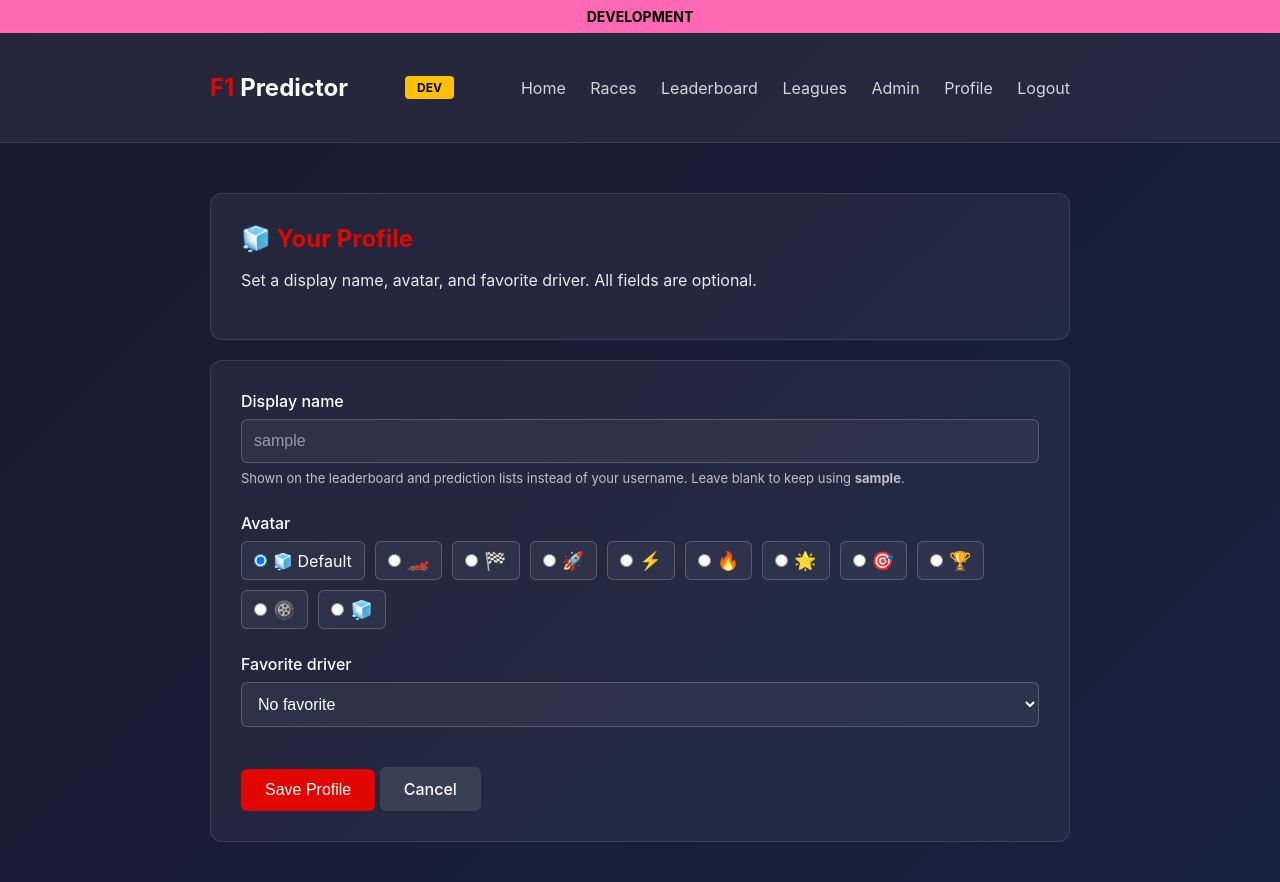
After one commit to brettswift/f1-predictor, a Flask app: page /profile in a window 1280 px wide. The commit adds this page. Run offline with Flask 3, Linux system fonts and the light colour scheme; the visitor is signed in with stand-in values (Sample User, id 1); data comes from the database, SQL or seed files in the repository; data that the repository does not hold is empty.

Commit message:
BUD-145: F1-13 minimal profile (display name, avatar, favorite driver) (#57)
- users table gains display_name, avatar_emoji, favorite_driver_id
  (additive migration for existing DBs)
- new /profile route (GET/POST) to edit all three; validates
  favorite_driver_id against drivers table and avatar_emoji against a
  fixed emoji set
- display_name_for()/avatar_for() helpers exposed as Jinja globals:
  display name falls back to username (never blank), avatar falls back
  to a deterministic default emoji (simple identicon) when unset
- leaderboard.html, race_detail.html, home.html now show display name
  + avatar instead of raw username
- nav link to /profile added to base.html
- tests/unit/test_profile.py: schema, fallback helpers, route CRUD +
  validation, persistence across a fresh session, and leaderboard /
  race-detail rendering

Co-authored-by: Buddy <buddy.bs.bot@gmail.com>
Co-authored-by: Claude Sonnet 5 <noreply@anthropic.com>

```diff
--- a/src/app.py
+++ b/src/app.py
@@ -95,6 +95,45 @@ def inject_current_user():
     """Make the current user available to all templates as current_user."""
     return dict(current_user=get_current_user())
 
+
+# F1-13 / BUD-145: minimal profile (display name, avatar, favorite driver).
+DEFAULT_AVATAR_EMOJIS = ['🏎️', '🏁', '🚀', '⚡', '🔥', '🌟', '🎯', '🏆', '🛞', '🧊']
+
+
+def default_avatar_for(key):
+    """Deterministic default avatar emoji (simple identicon) derived from a stable key."""
+    if not key:
+        return DEFAULT_AVATAR_EMOJIS[0]
+    idx = sum(ord(c) for c in str(key)) % len(DEFAULT_AVATAR_EMOJIS)
+    return DEFAULT_AVATAR_EMOJIS[idx]
+
+
+def display_name_for(user):
+    """Return the user's display name, falling back to username. Never blank."""
+    if not user:
+        return ''
+    keys = user.keys()
+    name = user['display_name'] if 'display_name' in keys else None
+    return (name or user['username'])
+
+
+def avatar_for(user):
+    """Return the user's chosen avatar emoji, or a deterministic default."""
+    if not user:
+        return DEFAULT_AVATAR_EMOJIS[0]
+    keys = user.keys()
+    emoji = user['avatar_emoji'] if 'avatar_emoji' in keys else None
+    if emoji:
+        return emoji
+    key = user['session_id'] if 'session_id' in keys else user['user_id'] if 'user_id' in keys else None
+    return default_avatar_for(key)
+
+
+@app.context_processor
+def inject_profile_helpers():
+    """Expose profile display helpers (display name / avatar fallback) to all templates."""
+    return dict(display_name_for=display_name_for, avatar_for=avatar_for)
+
 # Database helpers
 def get_db():
     """Get database connection for current request."""
@@ -158,6 +197,9 @@ def init_db():
             persona TEXT,
             email TEXT UNIQUE,
             legacy_user INTEGER DEFAULT 0,
+            display_name TEXT,
+            avatar_emoji TEXT,
+            favorite_driver_id INTEGER REFERENCES drivers(id),
             created_at TIMESTAMP DEFAULT CURRENT_TIMESTAMP
         )
     ''')
@@ -361,6 +403,19 @@ def _apply_migrations(db):
     if 'persona' not in users:
         db.execute('ALTER TABLE users ADD COLUMN persona TEXT')
         app.logger.info('Migration: users.persona added')
+
+    # F1-13 / BUD-145: minimal profile fields.
+    if 'display_name' not in users:
+        db.execute('ALTER TABLE users ADD COLUMN display_name TEXT')
+        app.logger.info('Migration: users.display_name added')
+    if 'avatar_emoji' not in users:
+        db.execute('ALTER TABLE users ADD COLUMN avatar_emoji TEXT')
+        app.logger.info('Migration: users.avatar_emoji added')
+    if 'favorite_driver_id' not in users:
+        # No FK enforcement via ALTER (SQLite limitation); the /profile route
+        # validates the id exists in drivers before writing it.
+        db.execute('ALTER TABLE users ADD COLUMN favorite_driver_id INTEGER')
+        app.logger.info('Migration: users.favorite_driver_id added')
 
 # --- API fetching ---
 
@@ -1773,7 +1828,7 @@ def _race_detail_impl(race_id, db, user):
             result_ids = {'p1_driver_id': res['p1_driver_id'], 'p2_driver_id': res['p2_driver_id'], 'p3_driver_id': res['p3_driver_id']}
 
     predictions = db.execute('''
-        SELECT p.*, u.username,
+        SELECT p.*, u.username, u.display_name, u.avatar_emoji,
                d1.name as p1_name, d2.name as p2_name, d3.name as p3_name
         FROM predictions p
         JOIN users u ON p.user_id = u.session_id
@@ -2169,6 +2224,58 @@ def migrate_send():
     return render_template('migrate_sent.html', email=normalized)
 
 
+@app.route('/profile', methods=['GET', 'POST'])
+def profile():
+    """F1-13 / BUD-145: minimal profile settings.
+
+    Lets a logged-in user set a display name, pick an avatar emoji, and
+    choose a favorite driver. All three fields are optional; display name
+    falls back to username and avatar falls back to a deterministic default
+    (see display_name_for / avatar_for) whenever unset.
+    """
+    user = get_current_user()
+    if not user:
+        return redirect(url_for('index'))
+
+    db = get_db()
+
+    if request.method == 'POST':
+        display_name = request.form.get('display_name', '').strip()
+        avatar_emoji = request.form.get('avatar_emoji', '').strip()
+        favorite_driver_id = request.form.get('favorite_driver_id', '').strip()
+
+        if avatar_emoji and avatar_emoji not in DEFAULT_AVATAR_EMOJIS:
+            flash('Please choose an avatar from the provided options.', 'error')
+            return redirect(url_for('profile'))
+
+        driver_id_value = None
+        if favorite_driver_id:
+            driver = db.execute(
+                'SELECT id FROM drivers WHERE id = ?', (favorite_driver_id,)
+            ).fetchone()
+            if not driver:
+                flash('Please choose a valid favorite driver.', 'error')
+                return redirect(url_for('profile'))
+            driver_id_value = driver['id']
+
+        db.execute('''
+            UPDATE users
+            SET display_name = ?, avatar_emoji = ?, favorite_driver_id = ?
+            WHERE session_id = ?
+        ''', (display_name or None, avatar_emoji or None, driver_id_value, user['session_id']))
+        db.commit()
+        flash('Profile updated.', 'success')
+        return redirect(url_for('profile'))
+
+    drivers = db.execute('SELECT * FROM drivers ORDER BY name').fetchall()
+    return render_template(
+        'profile.html',
+        user=user,
+        drivers=drivers,
+        avatar_choices=DEFAULT_AVATAR_EMOJIS,
+    )
+
+
 @app.route('/admin/legacy-users', methods=['GET', 'POST'])
 @admin_required
 def admin_legacy_users():
--- a/src/templates/base.html
+++ b/src/templates/base.html
@@ -328,6 +328,7 @@
                 {% if environment == 'dev' %}
                 <a href="/admin" target="_blank">Admin</a>
                 {% endif %}
+                <a href="{{ url_for('profile') }}">Profile</a>
                 <a href="{{ url_for('logout') }}">Logout</a>
             </nav>
         </div>
--- a/src/templates/home.html
+++ b/src/templates/home.html
@@ -7,7 +7,7 @@
     <div style="display: flex; justify-content: space-between; align-items: center; flex-wrap: wrap; gap: 15px;">
         <div>
             <p style="opacity: 0.7; margin-bottom: 5px;">Welcome back,</p>
-            <h1 style="margin-bottom: 0;">{{ user['username'] }}</h1>
+            <h1 style="margin-bottom: 0;">{{ avatar_for(user) }} {{ display_name_for(user) }}</h1>
         </div>
         <div style="text-align: right;">
             <p style="opacity: 0.7; margin-bottom: 5px;">Total Score</p>
--- a/src/templates/leaderboard.html
+++ b/src/templates/leaderboard.html
@@ -33,7 +33,7 @@
                     {% else %}{{ loop.index }}{% endif %}
                 </td>
                 <td>
-                    {{ user['username'] }}
+                    {{ avatar_for(user) }} {{ display_name_for(user) }}
                     {% if user['session_id'] == current_user['session_id'] %}
                         <span style="font-size: 12px; opacity: 0.6;">(you)</span>
                     {% endif %}
@@ -65,7 +65,7 @@
             <tbody>
                 {% for user in users %}
                 <tr {% if user['session_id'] == current_user['session_id'] %}style="background: rgba(225, 6, 0, 0.1);"{% endif %}>
-                    <td>{{ user['username'] }}</td>
+                    <td>{{ avatar_for(user) }} {{ display_name_for(user) }}</td>
                     {% for race in races %}
                     <td style="text-align: center;">
                         {{ score_matrix[user['session_id']][race['id']] }}
--- /dev/null
+++ b/src/templates/profile.html
@@ -0,0 +1,56 @@
+{% extends "base.html" %}
+
+{% block title %}Profile - F1 Predictor{% endblock %}
+
+{% block content %}
+<div class="card">
+    <h2>{{ avatar_for(user) }} Your Profile</h2>
+    <p>Set a display name, avatar, and favorite driver. All fields are optional.</p>
+</div>
+
+<div class="card">
+    <form method="POST" action="{{ url_for('profile') }}">
+        <div style="margin-bottom: 25px;">
+            <label style="display: block; margin-bottom: 8px; font-weight: 500;">Display name</label>
+            <input type="text" name="display_name" maxlength="40"
+                   placeholder="{{ user['username'] }}"
+                   value="{{ user['display_name'] or '' }}">
+            <p style="font-size: 13px; opacity: 0.7; margin-top: -10px;">
+                Shown on the leaderboard and prediction lists instead of your username.
+                Leave blank to keep using <strong>{{ user['username'] }}</strong>.
+            </p>
+        </div>
+
+        <div style="margin-bottom: 25px;">
+            <label style="display: block; margin-bottom: 8px; font-weight: 500;">Avatar</label>
+            <div style="display: flex; flex-wrap: wrap; gap: 10px;">
+                <label style="display: inline-flex; align-items: center; gap: 6px; background: rgba(255,255,255,0.05); border: 1px solid rgba(255,255,255,0.2); border-radius: 6px; padding: 8px 12px; cursor: pointer;">
+                    <input type="radio" name="avatar_emoji" value="" {% if not user['avatar_emoji'] %}checked{% endif %}>
+                    <span>{{ avatar_for(user) }} Default</span>
+                </label>
+                {% for emoji in avatar_choices %}
+                <label style="display: inline-flex; align-items: center; gap: 6px; background: rgba(255,255,255,0.05); border: 1px solid rgba(255,255,255,0.2); border-radius: 6px; padding: 8px 12px; cursor: pointer;">
+                    <input type="radio" name="avatar_emoji" value="{{ emoji }}" {% if user['avatar_emoji'] == emoji %}checked{% endif %}>
+                    <span style="font-size: 18px;">{{ emoji }}</span>
+                </label>
+                {% endfor %}
+            </div>
+        </div>
+
+        <div style="margin-bottom: 25px;">
+            <label style="display: block; margin-bottom: 8px; font-weight: 500;">Favorite driver</label>
+            <select name="favorite_driver_id">
+                <option value="">No favorite</option>
+                {% for driver in drivers %}
+                <option value="{{ driver['id'] }}" {% if user['favorite_driver_id'] == driver['id'] %}selected{% endif %}>
+                    #{{ driver['number'] }} {{ driver['name'] }}{% if driver['team'] %} ({{ driver['team'] }}){% endif %}
+                </option>
+                {% endfor %}
+            </select>
+        </div>
+
+        <button type="submit" class="btn">Save Profile</button>
+        <a href="{{ url_for('home') }}" class="btn btn-secondary">Cancel</a>
+    </form>
+</div>
+{% endblock %}
--- a/src/templates/race_detail.html
+++ b/src/templates/race_detail.html
@@ -171,7 +171,7 @@
             <tbody>
                 {% for pred in predictions %}
                 <tr>
-                    <td><strong>{{ pred['username'] }}</strong></td>
+                    <td><strong>{{ avatar_for(pred) }} {{ display_name_for(pred) }}</strong></td>
                     <td>
                         {% if result_ids and pred['p1_driver_id'] == result_ids.get('p1_driver_id') %}
                         <span class="exact">{{ pred['p1_name'].split()[-1] }}</span>
```
Also changed, not shown: tests/unit/test_profile.py (added, +308 -0 lines).
